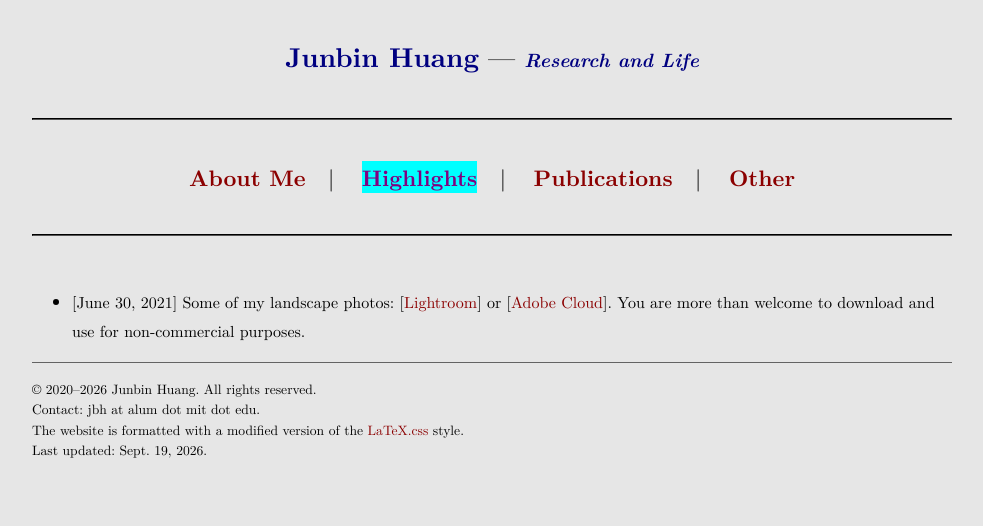
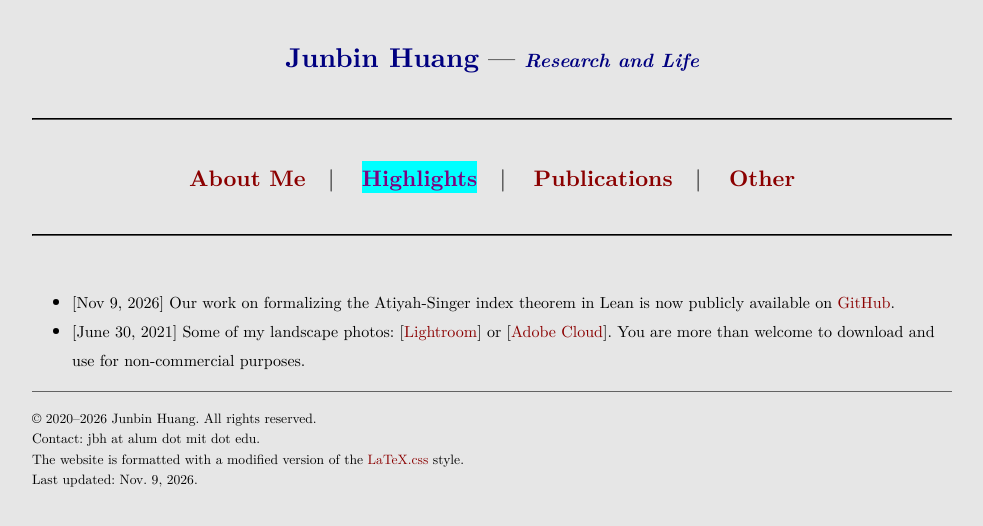
Before and after one commit to junbinhuang/junbinhuang.github.io, a Jekyll site: the page built from highlights/index.md, in a window 1280 px wide. Shown: the top 526 px of the page, without its empty margins (148-1131 px from the left). Built offline with Jekyll 4.4.1, drawn with Linux system fonts in a browser that asks for light colours.

Commit message:
add news for the Lean-Atiyah-Singer project

```diff
--- a/_layouts/default.html
+++ b/_layouts/default.html
@@ -56,7 +56,7 @@
             Contact: jbh at alum dot mit dot edu.<br>
             The website is formatted with a modified version of the <a
                 href="https://github.com/vincentdoerig/latex-css">LaTeX.css</a> style.<br>
-            Last updated: Sept. 19, 2026.
+            Last updated: Nov. 9, 2026.
         </p>
     </div>
 </body>
--- a/highlights/index.md
+++ b/highlights/index.md
@@ -4,4 +4,5 @@ section: highlights
 permalink: /highlights/
 ---
 
+- \[Nov 9, 2026\] Our work on formalizing the Atiyah-Singer index theorem in Lean is now publicly available on [GitHub](https://github.com/alpha-squared-labs/Lean-Atiyah-Singer).
 - \[June 30, 2021\] Some of my landscape photos: \[[Lightroom](https://lightroom.adobe.com/shares/33938d23b205487999583be768ec323b)\] or \[[Adobe Cloud](https://adobe.ly/3x08UBP)\]. You are more than welcome to download and use for non-commercial purposes.
```
